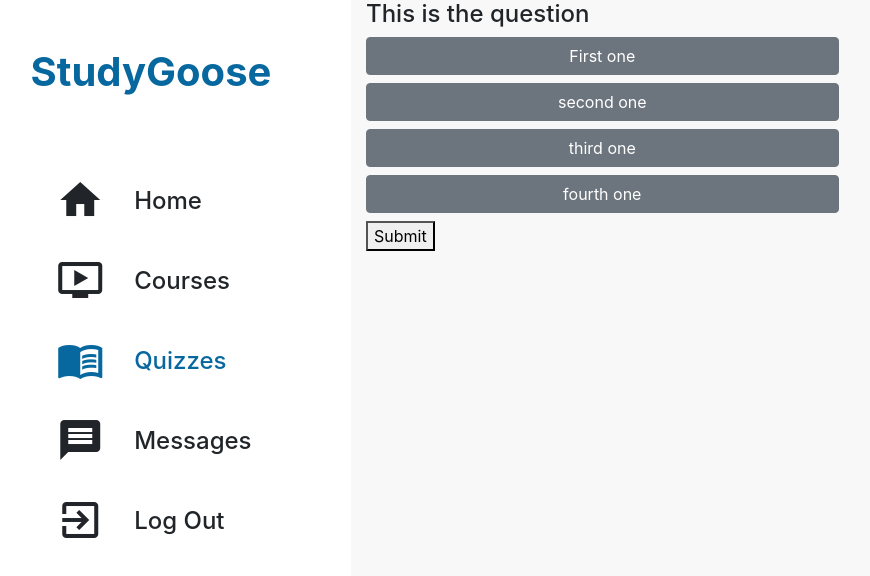
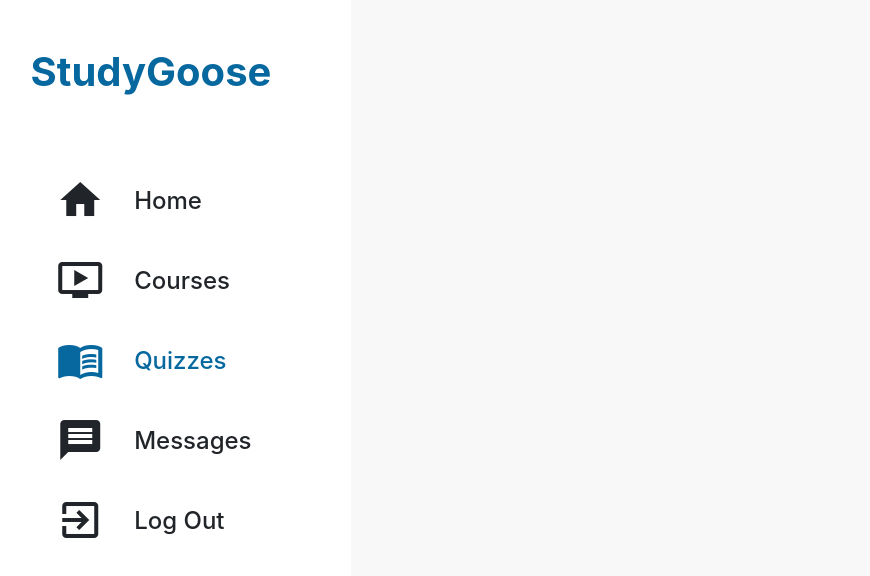
Before and after one commit to Amran2k16/studygoose, a Next.js app: page /quizzes in a window 1280 px wide. Shown: the top 576 px of the page, without its empty margins (49-919 px from the left). Built offline with nearby package versions, Linux system fonts and the light colour scheme.

Commit message:
Created a more functioning quiz section!

```diff
--- a/components/Quiz.js
+++ b/components/QuizHolder.js
@@ -25,7 +25,7 @@
   };
 
   return (
-    <div>
+    <div className="col-12">
       <h4>{props.question}</h4>
 
       <button
@@ -92,8 +92,7 @@
     super(props);
 
     this.state = {
-      selected: "0",
-      submitted: false,
+      finished: false,
       score: 0
     };
   }
@@ -101,13 +100,31 @@
   render() {
     return (
       <div className="row">
-        <Quiz
+        {this.props.quiz.map(quiz => {
+          // console.log(quiz.question)
+          console.log(quiz);
+          return (
+            <Quiz
+              key={quiz._id}
+              question={quiz.question}
+              option1={quiz.option1}
+              option2={quiz.option2}
+              option3={quiz.option3}
+              option4={quiz.option4}
+              correctAnswer={quiz.correct}
+            />
+          );
+        })}
+
+        {/* <Quiz
+        key={quiz._id}
         question="This is the question"
         option1="First one"
         option2="second one"
         option3="third one"
         option4="fourth one"
         correctAnswer="4" />
+        */}
       </div>
     );
   }
--- a/pages/quizzes.js
+++ b/pages/quizzes.js
@@ -4,9 +4,5 @@
 import QuizHolder from "../components/Quiz";
 
 export default function quizzes() {
-  return (
-    <Layout>
-      <QuizHolder />
-    </Layout>
-  );
+  return <Layout>{/* <QuizHolder /> */}</Layout>;
 }
```
Also changed, not shown: pages/courses/[coursename]/[videoname].js (+7 -3 lines).
